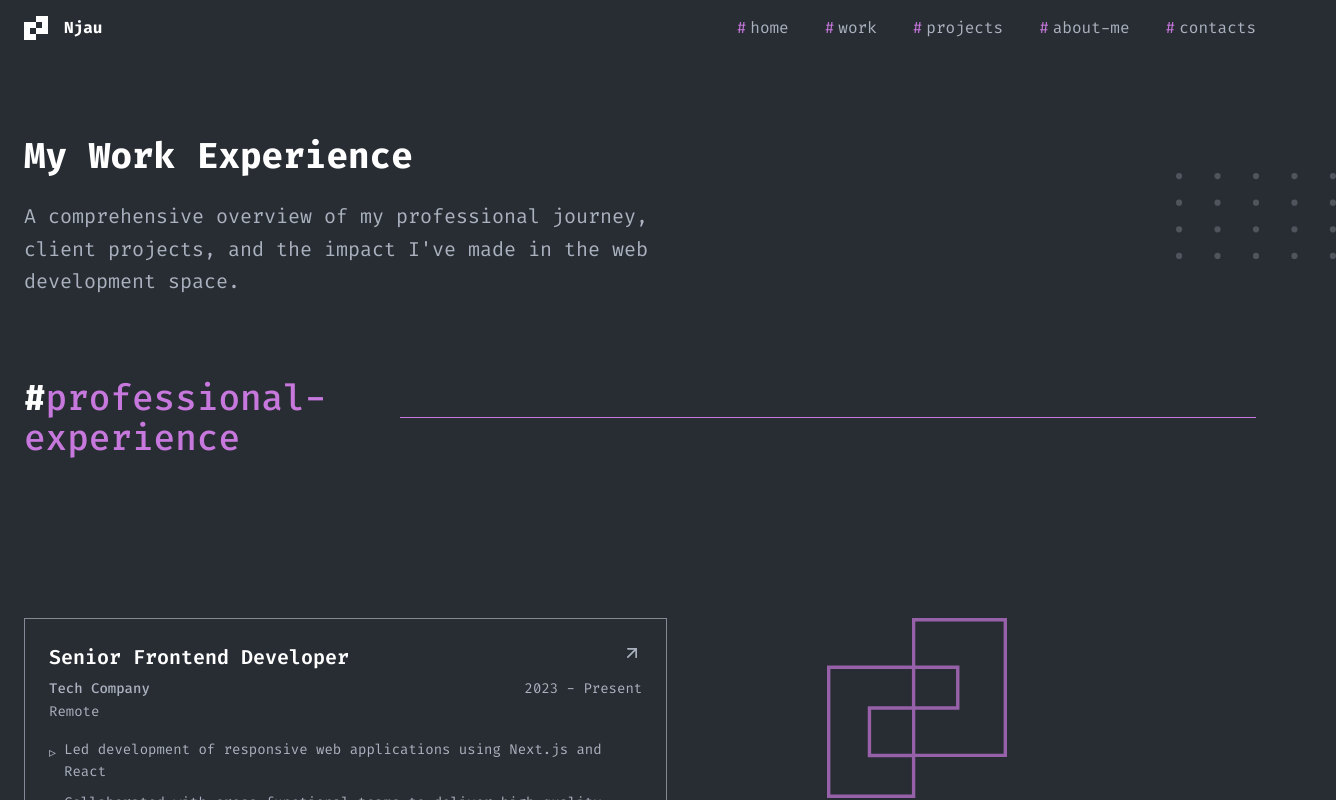
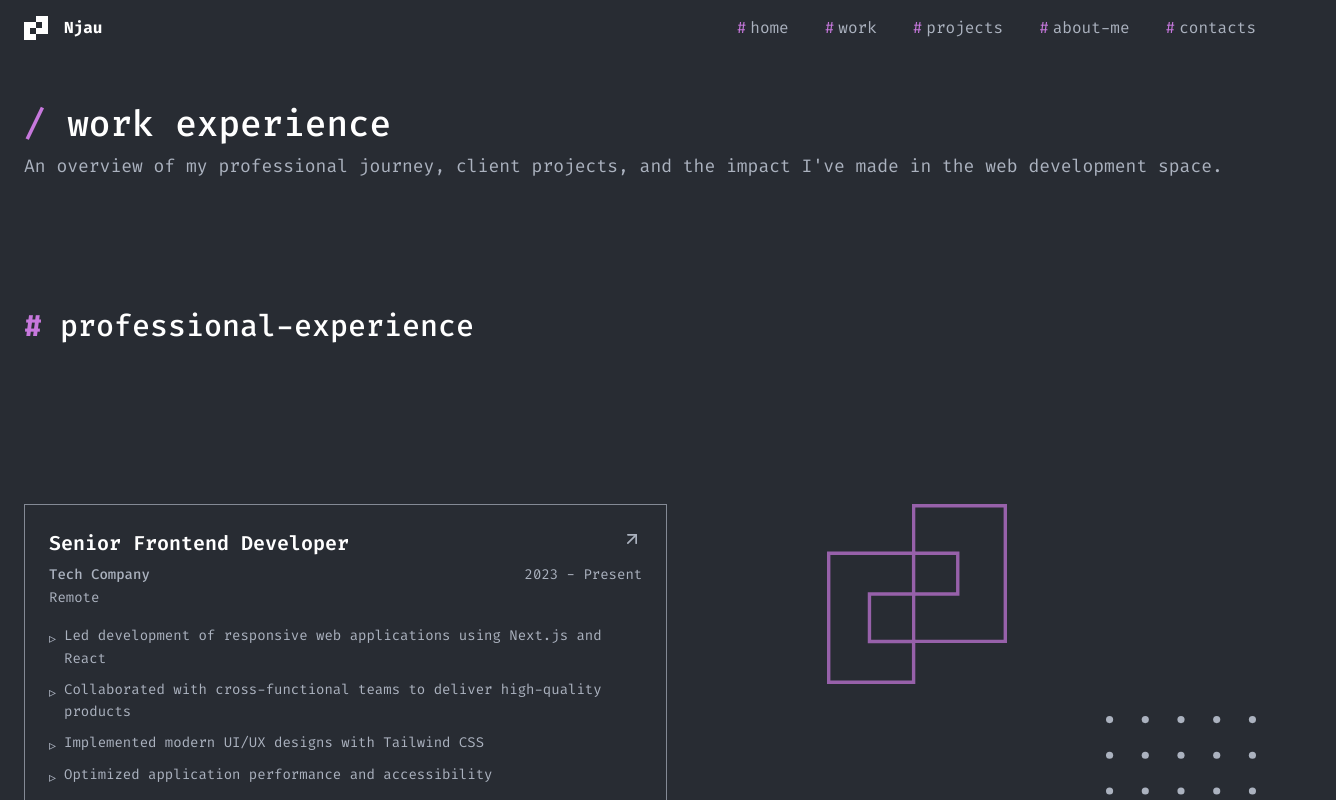
Before and after one commit to Njau-dev/new-portfolio, a Next.js app: page /work in a window 1280 px wide. Shown: the top 800 px of the page, 1336 px wide, since content can reach past the window. Built offline with nearby package versions, Linux system fonts and the light colour scheme.

Commit message:
Work details page done

```diff
--- a/src/app/work/page.tsx
+++ b/src/app/work/page.tsx
@@ -4,35 +4,18 @@ import WorkCard from '@/components/ui/work-card';
 import ClientProjectCard from '@/components/ui/client-project-card';
 import { workExperiences, clientProjects } from '@/data/work';
 import WorkSection from '@/components/sections/work';
+import PageHeader from '@/components/ui/page-header';
 
 const WorkPage = () => {
     return (
         <main className="min-h-screen">
-            {/* Hero Section */}
-            <section className="w-full max-w-7xl mx-auto px-6 py-12 md:py-20">
-                <div className="relative">
-                    <h1 className="text-2xl md:text-3xl lg:text-4xl font-bold text-white mb-6">
-                        My <span className="text-accent">Work</span> Experience
-                    </h1>
-                    <p className="text-gray text-lg md:text-xl max-w-2xl leading-relaxed">
-                        A comprehensive overview of my professional journey, client projects,
-                        and the impact I've made in the web development space.
-                    </p>
-
-                    {/* Decorative pattern */}
-                    <div className="hidden lg:block absolute -right-20 top-0 w-40 h-40 opacity-30">
-                        <Image
-                            src="/dots-rectangle.svg"
-                            alt="decorative pattern"
-                            fill
-                            className="object-contain"
-                        />
-                    </div>
-                </div>
-            </section>
+            <PageHeader
+                title="Work Experience"
+                description="An overview of my professional journey, client projects, and the impact I've made in the web development space."
+            />
 
             {/* Professional Experience Section */}
-            <section className="w-full max-w-7xl">
+            <section className="w-full max-w-7xl mx-auto py-12 md:py-20">
                 <SectionHeader title="professional-experience" className="mx-auto px-6" />
 
                 <WorkSection header={false} />
@@ -40,7 +23,7 @@ const WorkPage = () => {
 
             {/* Client Projects Section */}
             <section className="w-full max-w-7xl mx-auto px-6 py-12 md:py-20">
-                <SectionHeader title="#client-projects" />
+                <SectionHeader title="client-projects" />
 
                 <div className="mt-8">
                     <p className="text-gray mb-8 max-w-3xl leading-relaxed">
@@ -69,66 +52,11 @@ const WorkPage = () => {
                 </div>
             </section>
 
-            {/* Skills Highlight Section */}
-            <section className="w-full max-w-7xl mx-auto px-6 py-12 md:py-20">
-                <SectionHeader title="#core-competencies" />
-
-                <div className="mt-8 grid grid-cols-1 md:grid-cols-2 lg:grid-cols-3 gap-6">
-                    {/* Technical Excellence */}
-                    <div className="border border-gray/70 bg-background p-6">
-                        <div className="mb-4">
-                            <div className="w-12 h-12 border border-accent flex items-center justify-center mb-4">
-                                <span className="text-accent text-2xl">⚡</span>
-                            </div>
-                            <h3 className="text-white text-xl font-semibold mb-3">
-                                Technical Excellence
-                            </h3>
-                        </div>
-                        <p className="text-gray text-sm leading-relaxed">
-                            Proficient in modern web technologies with a focus on performance,
-                            scalability, and best practices. Continuously learning and adapting
-                            to new tools and frameworks.
-                        </p>
-                    </div>
-
-                    {/* Client Success */}
-                    <div className="border border-gray/70 bg-background p-6">
-                        <div className="mb-4">
-                            <div className="w-12 h-12 border border-accent flex items-center justify-center mb-4">
-                                <span className="text-accent text-2xl">🎯</span>
-                            </div>
-                            <h3 className="text-white text-xl font-semibold mb-3">
-                                Client Success
-                            </h3>
-                        </div>
-                        <p className="text-gray text-sm leading-relaxed">
-                            Committed to understanding client needs and delivering solutions
-                            that exceed expectations. Track record of 96% client satisfaction
-                            and long-term partnerships.
-                        </p>
-                    </div>
-
-                    {/* Problem Solving */}
-                    <div className="border border-gray/70 bg-background p-6">
-                        <div className="mb-4">
-                            <div className="w-12 h-12 border border-accent flex items-center justify-center mb-4">
-                                <span className="text-accent text-2xl">🔧</span>
-                            </div>
-                            <h3 className="text-white text-xl font-semibold mb-3">
-                                Problem Solving
-                            </h3>
-                        </div>
-                        <p className="text-gray text-sm leading-relaxed">
-                            Analytical approach to challenges with creative solutions.
-                            Experience in debugging complex issues and optimizing application
-                            performance across various projects.
-                        </p>
-                    </div>
-                </div>
-            </section>
 
             {/* Statistics Section */}
             <section className="w-full max-w-7xl mx-auto px-6 py-12 md:py-20">
+                <SectionHeader title="impact" hero={false} />
+
                 <div className="border border-gray/70 bg-background p-8 md:p-12 relative overflow-hidden">
                     <div className="relative z-10">
                         <h2 className="text-2xl md:text-3xl font-bold text-white mb-8 text-center">
@@ -169,7 +97,7 @@ const WorkPage = () => {
 
             {/* Testimonials Section */}
             <section className="w-full max-w-7xl mx-auto px-6 py-12 md:py-20">
-                <SectionHeader title="#testimonials" />
+                <SectionHeader title="testimonials" />
 
                 <div className="mt-8 grid grid-cols-1 md:grid-cols-2 gap-6">
                     {clientProjects
--- a/src/components/sections/about.tsx
+++ b/src/components/sections/about.tsx
@@ -6,7 +6,7 @@ import { SectionProps } from '@/types';
 const AboutSection = ({ header }: SectionProps) => {
     return (
         <section className="w-full max-w-7xl mx-auto px-6 py-12 md:pt-20">
-            {header ? <SectionHeader title="about" /> : null}
+            {header ? <SectionHeader title="about" hero={true} /> : null}
 
             <div className="lg:w-auto flex flex-col lg:flex-row items-start gap-8 md:gap-12 lg:gap-40 mt-8">
                 {/* Left side - Content */}
--- a/src/components/sections/contacts.tsx
+++ b/src/components/sections/contacts.tsx
@@ -7,7 +7,7 @@ import { SectionProps } from '@/types';
 const ContactSection = ({ header }: SectionProps) => {
     return (
         <section className="w-full max-w-7xl mx-auto px-6 py-12 md:py-20">
-            {header ? <SectionHeader title="contacts" /> : null}
+            {header ? <SectionHeader title="contacts" hero={true} /> : null}
 
             <div className="mt-8 w-full">
                 <div className="flex flex-col lg:flex-row justify-between">
--- a/src/components/sections/projects.tsx
+++ b/src/components/sections/projects.tsx
@@ -6,7 +6,7 @@ import { SectionProps } from '@/types';
 const ProjectsSection = ({ header }: SectionProps) => {
     return (
         <section className="w-full max-w-7xl mx-auto px-6 py-12 md:py-20">
-            {header ? <SectionHeader title="projects" /> : null}
+            {header ? <SectionHeader title="projects" hero={true} /> : null}
 
             <div className="grid grid-cols-1 md:grid-cols-2 lg:grid-cols-3 gap-6 md:gap-8">
                 {projects.map((project) => (
--- a/src/components/sections/skills.tsx
+++ b/src/components/sections/skills.tsx
@@ -10,7 +10,7 @@ const SkillsSection = () => {
 
     return (
         <section className="w-full max-w-7xl mx-auto px-6 py-12 md:py-20">
-            <SectionHeader title="skills" />
+            <SectionHeader title="skills" hero={true} />
 
             <div className="relative flex flex-col lg:flex-row gap-8 lg:gap-40">
                 {/* Left side with pattern image - Hidden on small/medium screens */}
--- a/src/components/sections/work.tsx
+++ b/src/components/sections/work.tsx
@@ -7,7 +7,7 @@ import { SectionProps } from '@/types';
 const WorkSection = ({ header }: SectionProps) => {
     return (
         <section className="w-full max-w-7xl mx-auto px-6 py-12 md:py-20">
-            {header ? <SectionHeader title="work" /> : null}
+            {header ? <SectionHeader title="work" hero={true} /> : null}
 
             <div className="relative flex flex-col lg:flex-row gap-8 lg:gap-40 mt-8">
                 {/* Left side - Work cards */}
--- /dev/null
+++ b/src/components/ui/page-header.tsx
@@ -0,0 +1,22 @@
+import { PageHeaderProps } from "@/types";
+
+
+const PageHeader: React.FC<PageHeaderProps> = ({ title, description }) => {
+    return (
+        <header className="w-full max-w-7xl mx-auto px-4 sm:px-6 py-8 md:py-12">
+            <div className="space-y-2">
+                {/* Main title */}
+                <h1 className="text-2xl sm:text-3xl md:text-4xl font-medium text-white lowercase">
+                    <span className="text-primary">/</span> {title}
+                </h1>
+
+                {/* Description */}
+                <p className="text-gray text-base sm:text-lg">
+                    {description}
+                </p>
+            </div>
+        </header>
+    );
+};
+
+export default PageHeader;
--- a/src/components/ui/section-header.tsx
+++ b/src/components/ui/section-header.tsx
@@ -1,13 +1,13 @@
 import { SectionHeaderProps } from '@/types';
 import React from 'react';
 
-const SectionHeader: React.FC<SectionHeaderProps> = ({ title, className }) => {
+const SectionHeader: React.FC<SectionHeaderProps> = ({ title, className, hero }) => {
     return (
-        <div className={`flex items-center gap-4 mb-12 w-full ${className}`}>
-            <h2 className="text-3xl md:text-4xl font-medium text-primary">
-                <span className='text-white font-bold'>#</span>{title}
+        <div className={` flex items-center gap-4 mb-12 w-full ${className}`}>
+            <h2 className="text-2xl md:text-3xl font-medium text-white w-fit shrink-0 lowercase">
+                <span className='text-primary font-bold'># </span>{title}
             </h2>
-            <div className="h-px bg-primary grow w-full" />
+            {hero ? <div className="h-px bg-primary grow w-full" /> : null}
         </div>
     );
 };
--- a/src/types/index.ts
+++ b/src/types/index.ts
@@ -37,7 +37,14 @@ export interface InputProps {
 export interface SectionHeaderProps {
     title: string;
     className?: string;
+    hero?: boolean;
 }
+
+export interface PageHeaderProps {
+    title?: string;
+    description?: string;
+}
+
 
 export interface IconItem {
     href: string;
@@ -130,7 +137,7 @@ export interface ClientProjectCardProps {
 }
 
 export interface WorkDetailPageProps {
-    params: {
+    params: Promise<{
         id: string;
-    };
+    }>;
 }
```
Also changed, not shown: src/app/work/[id]/page.tsx (+1 -10 lines).
